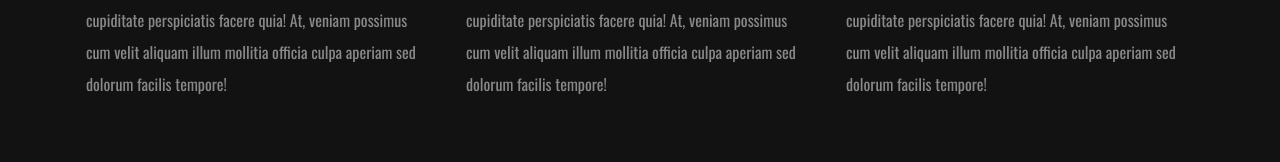
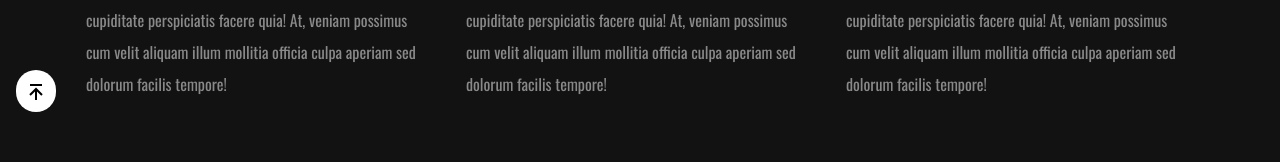
Before and after one commit to lindomarterra/moviesTMDB, a React (Vite) app: page / in a window 1280 px wide. Shown: the part 672-834 px from the top of the page. Built offline with nearby package versions, Linux system fonts and the light colour scheme; no server answers.

Commit message:
commit arrowUp

```diff
--- a/src/App.jsx
+++ b/src/App.jsx
@@ -2,14 +2,16 @@ import { Outlet } from "react-router-dom"
 import Navbar from "./components/navbar"
 import Footer from "./components/footer"
 import Copyright from "./components/copyright"
+import Arrowup from "./components/arrowup"
 
 const App = () => {
   return (
-    <div>
-      <Navbar/>
-      <Outlet/>
-      <Footer/>
-      <Copyright/>
+    <div className="position-relative">
+      <Navbar />
+      <Arrowup/>
+      <Outlet />
+      <Footer />
+      <Copyright />
     </div>
   )
 }
--- /dev/null
+++ b/src/components/arrowup.jsx
@@ -0,0 +1,16 @@
+import { BiArrowToTop } from "react-icons/bi"
+import { Link } from "react-router-dom"
+
+const Arrowup = () => {
+  return (
+    <div className="bg-white position-fixed bottom-0 rounded-5 d-flex align-self-center m-3">
+      <Link to="/" target="_top" className="text-decoration-none px-2 py-2">
+        <abbr title="go to home page!">
+          <BiArrowToTop className="text-black fs-4"/>
+        </abbr>
+      </Link>
+    </div>
+  )
+}
+
+export default Arrowup
--- a/src/components/copyright.jsx
+++ b/src/components/copyright.jsx
@@ -1,7 +1,7 @@
 
 const Copyright = () => {
   return (
-    <div style={{ backgroundColor: '#ffc107' }} className="mb-0 pb-0">
+    <div style={{ backgroundColor: '#ffc107' }} >
       <p className="text-black text-center fs-6 p-1 d-flex justify-content-center align-items-center">
         The copyright symbol: <span className="fs-4 ms-1">&copy;</span>
       </p>
--- a/src/components/footer.jsx
+++ b/src/components/footer.jsx
@@ -58,6 +58,8 @@ const Footer = () => {
           </div>
         </div>
       </div>
+
+
     </div>
   )
 }
--- a/src/index.css
+++ b/src/index.css
@@ -9,6 +9,7 @@
 body{
   background-color: black;
   color: aliceblue;
+  position: relative;
 }
 
 a{
--- a/src/pages/home.jsx
+++ b/src/pages/home.jsx
@@ -17,12 +17,11 @@ const Home = () => {
 
   useEffect(() => {
     const topRatedUrl = `${movieURL}top_rated?${apiKey}`
-
     getTopRatedMovies(topRatedUrl)
   }, [])
 
   return (
-    <div className="container">
+    <div className="container position-relative">
       <h2 className="p-2 mt-3 fs-5">
         Rated movies
       </h2>
```
